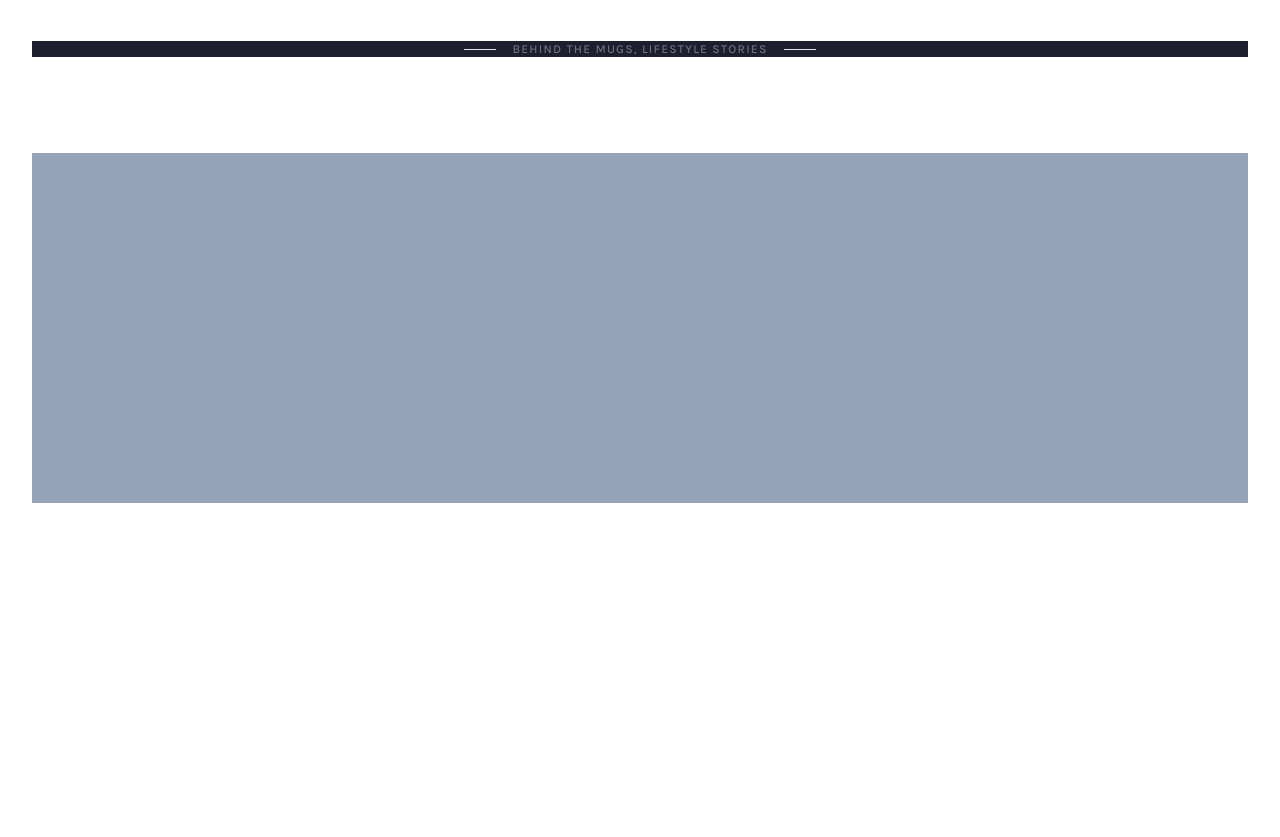
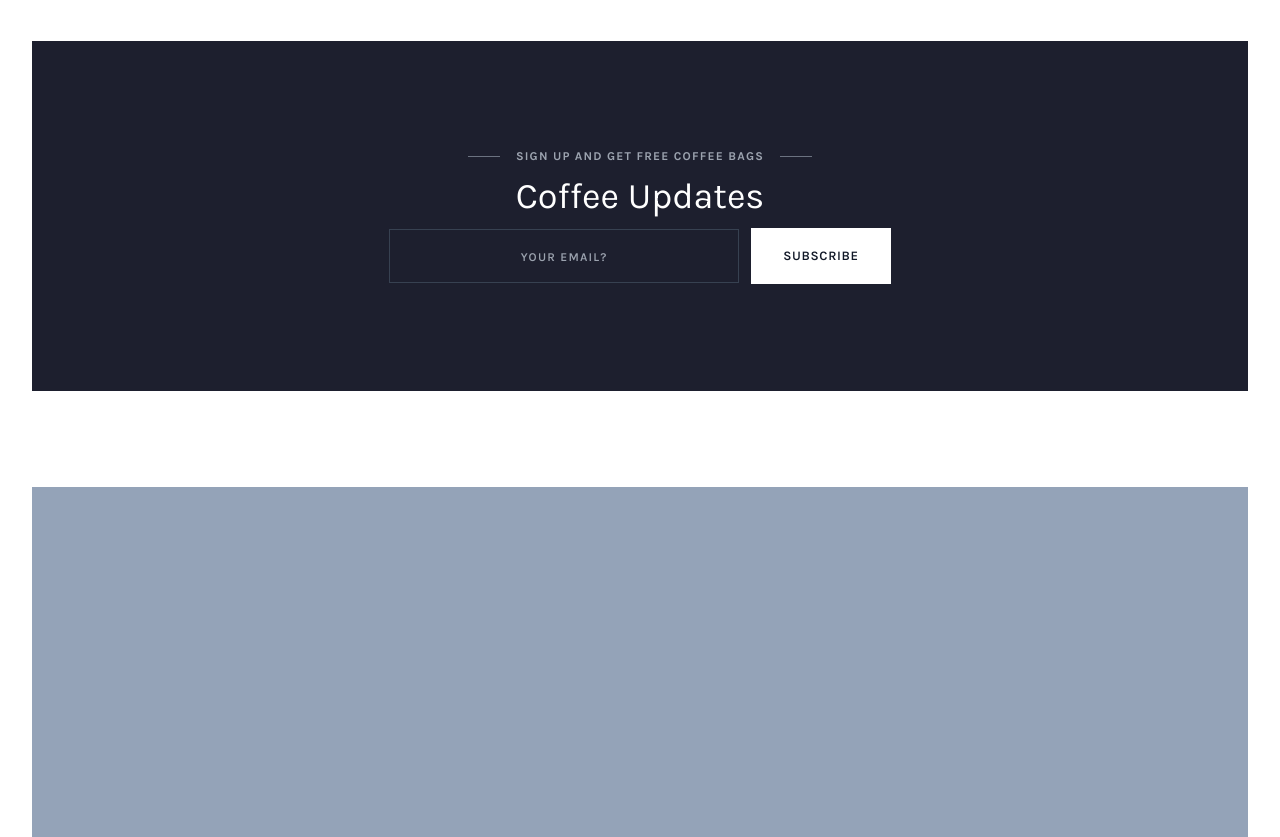
Before and after one commit to komani01/tailwindcss-coffee-style, a website: page public/index.html in a window 1280 px wide. Shown: the part 5521-6358 px from the top of the page. Before the commit the page ends 6024 px from the top, so only its background shows below. Drawn offline with Linux system fonts and the light colour scheme.

Commit message:
Add subscribe

```diff
--- a/public/index.html
+++ b/public/index.html
@@ -485,15 +485,34 @@
             </div>
           </div>
         </div>
+
+
         <div class="h-[100px] bg-slate-0 mb-24"></div>
-        <div class="subscribe mt-24 mb-24 bg-[#1d1f2e]">
-          <div class="sub-headline">
-            <div class="cus-sub-line"></div>
-            <div class="cus-sub-title">BEHIND THE MUGS, LIFESTYLE STORIES</div>
-            <div class="cus-sub-line"></div>
+
+        <div class="subscribe h-[350px] mb-24 bg-[#1d1f2e] flex flex-col justify-center items-center">
+
+          <div class="flex justify-center items-center px-6 mb-3">
+            <div class="w-8 h-px bg-gray-500"></div>
+            <div class="uppercase mx-4 tracking-widest text-gray-400 font-bold text-xs text-center">SIGN UP AND GET FREE COFFEE BAGS</div>
+            <div class="w-8 h-px bg-gray-500"></div>
+          </div>
+
+          <div class="text-4xl text-white text-center mb-3">Coffee Updates</div>
+          <div class="custom-form">
+            <div class="flex flex-col md:flex-row justify-center items-center gap-3">
+              <div class="form-item">
+                <input class="px-6 py-4 w-[350px] bg-inherit border-[1px] border-gray-700 duration-500 hover:border-gray-300 outline-none text-center
+                 text-white leading-5 placeholder:text-xs placeholder:uppercase placeholder:tracking-widest placeholder:font-semibold"
+                type="email" placeholder="Your email?" required />
+              </div>
+              <div type="submit" class="form-btn cus-button bg-white text-gray-900 uppercase w-max">Subscribe</div>
+            </div>
+
           </div>
         </div>
       </main>
+
+
       <footer class="h-[350px] bg-slate-400">
 
       </footer>
```
Also changed, not shown: public/output.css.
